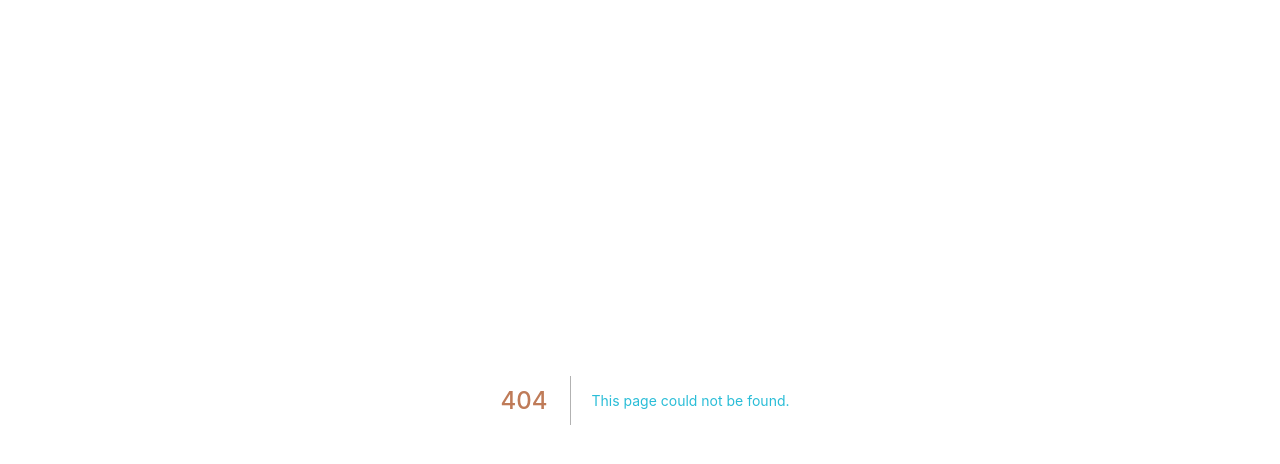
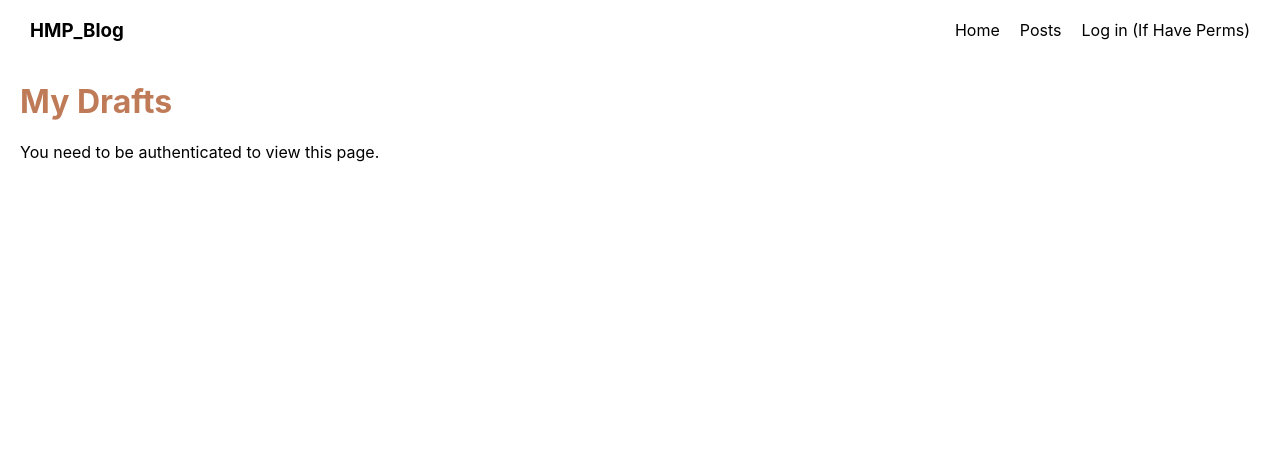
Before and after one commit to minh-p/blog-hmp1, a Next.js app: page /drafts in a window 1280 px wide. Before the commit this address had no page. Shown: the top 464 px of the page. Built offline with nearby package versions, Linux system fonts and the light colour scheme; no server answers.

Commit message:
NextAuth.js authentication completed

```diff
--- /dev/null
+++ b/pages/drafts/index.js
@@ -0,0 +1,36 @@
+import Head from "next/head"
+import Header from "../../src/components/Header.js"
+import { useSession, getSession } from 'next-auth/react';
+
+export default function Drafts() {
+  const { data: session } = useSession();
+
+  if (!session) {
+    return (
+      <div>
+        <Head>
+          <title>HMP_Blog</title>
+          <meta name="description" content="HMP_Blog, a blog created by Vu Huy Minh Pham" />
+          <link rel="icon" href="/favicon.ico" />
+        </Head>
+        <Header />
+        <h1>My Drafts</h1>
+        <div>You need to be authenticated to view this page.</div>
+      </div>
+    );
+  }
+
+  return (
+    <div>
+      <Head>
+        <title>HMP_Blog</title>
+        <meta name="description" content="HMP_Blog, a blog created by Vu Huy Minh Pham" />
+        <link rel="icon" href="/favicon.ico" />
+      </Head>
+      <Header />
+      <section>
+        <h1>Drafts</h1>
+      </section>
+    </div>
+  )
+}
--- a/src/components/Header.js
+++ b/src/components/Header.js
@@ -1,22 +1,62 @@
 import React from "react";
 import { navLinks } from "../utils/navdata.js";
 import Link from "next/link";
+import { useRouter } from 'next/router';
+import { signOut, useSession } from 'next-auth/react';
 
 export default function Header() {
+  const router = useRouter();
+  const isActive = (pathname) => router.pathname === pathname;
+  const { data: session, status } = useSession();
+
+  var signedIn;
+  var drafts = "";
+
+  if (!session) {
+    signedIn = (
+      <li>
+        <Link href="/api/auth/signin">
+          <a data-active={isActive('/signup')}>Log in (If Have Perms)</a>
+        </Link>
+      </li>
+    )
+
+  } else {
+    signedIn = (
+      <li>
+        Signed In ({session.user.email})
+        <button onClick={() => signOut()}>
+          Log out
+        </button>
+      </li>
+    );
+    drafts = (
+      <li>
+        <Link href="/drafts">
+          <a data-active={isActive('/drafts')}>Drafts</a>
+        </Link>
+      </li>
+    )
+  }
+
   var navLink = navLinks.map((link, index) =>
     <Link href={link.path}>
-      <li key={index}>{link.name}</li>
+      <a data-active={isActive(link.path)}>
+        <li key={index}>{link.name}</li>
+      </a>
     </Link>
   )
 
   return (
     <header>
       <div className="brand">
-        <h3>HMP_Blog</h3>
+        <Link href="/"><h3>HMP_Blog</h3></Link>
       </div>
       <nav>
         <ul>
           {navLink}
+          {drafts}
+          {signedIn}
         </ul>
       </nav>
     </header>
--- a/styles/globals.css
+++ b/styles/globals.css
@@ -1,6 +1,5 @@
 html,
 body {
-  box-sizing: border-box;
   padding: 0;
   margin: 0;
   margin-left: 10px;
@@ -32,12 +31,13 @@ nav li {
   margin-right: 20px;
 }
 
+nav button {
+  display: inline-block;
+  margin-left: 5px;
+}
+
 nav li a {
   text-align: center;
-}
-
-nav li a:hover {
-  background-color: #000000;
 }
 
 a {
```
Also changed, not shown: pages/api/auth/[...nextauth].js (added, +21 -0 lines), pages/drafts/[id].js (added).
